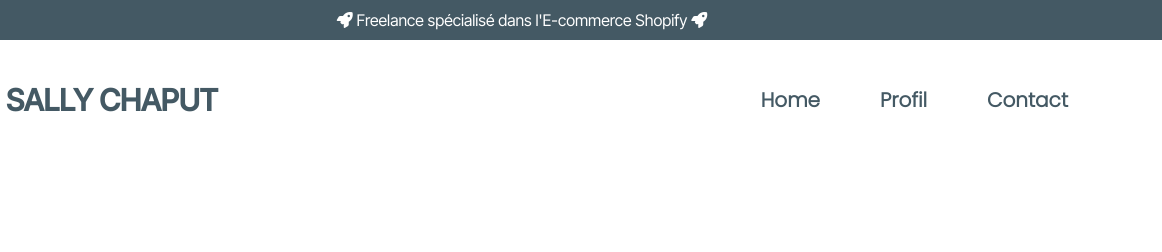
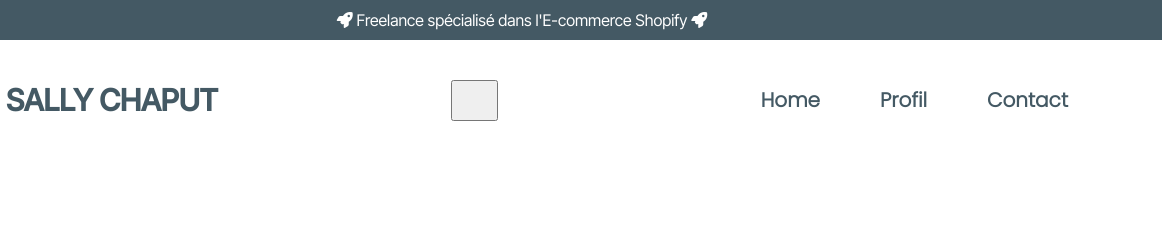
Before and after one commit to Sallymsi/Personal-Website, a plain HTML site: page index.html in a window 1280 px wide. Shown: the top 252 px of the page, 118-1280 px from the left. Drawn offline with Linux system fonts and the light colour scheme.

Commit message:
test button

```diff
--- a/index.html
+++ b/index.html
@@ -30,14 +30,14 @@
                 <img src="./assets/Group.svg" alt="logo" width="50" height="50" />
                 <p>SALLY CHAPUT</p>
             </div>
-            <div class="case_menu">
+            <button class="case_menu">
                 <i class="fa-solid fa-bars" id="menu_burger"></i>
                 <div class="menu-ovale">
                     <a href="index.html"><i class="fa-solid fa-house"></i></a>
                     <a href="profil.html"><i class="fa-solid fa-user"></i></a>
                     <a href="profil.html"><i class="fa-solid fa-phone"></i></a>
                 </div>
-            </div>
+            </button>
             <nav class="case_nav">
                 <ul>
                     <li class="nav_choice"><a href="index.html">Home</a></li>
--- a/style/style.css
+++ b/style/style.css
@@ -88,12 +88,10 @@ a {
     color: #445964;
 }
 
-.case_menu:hover,
 .case_menu:active>#menu_burger {
     animation: invisible 1s forwards;
 }
 
-.case_menu:hover,
 .case_menu:active>.menu-ovale {
     animation: visible 1s forwards;
     animation-delay: 0.5s;
```
